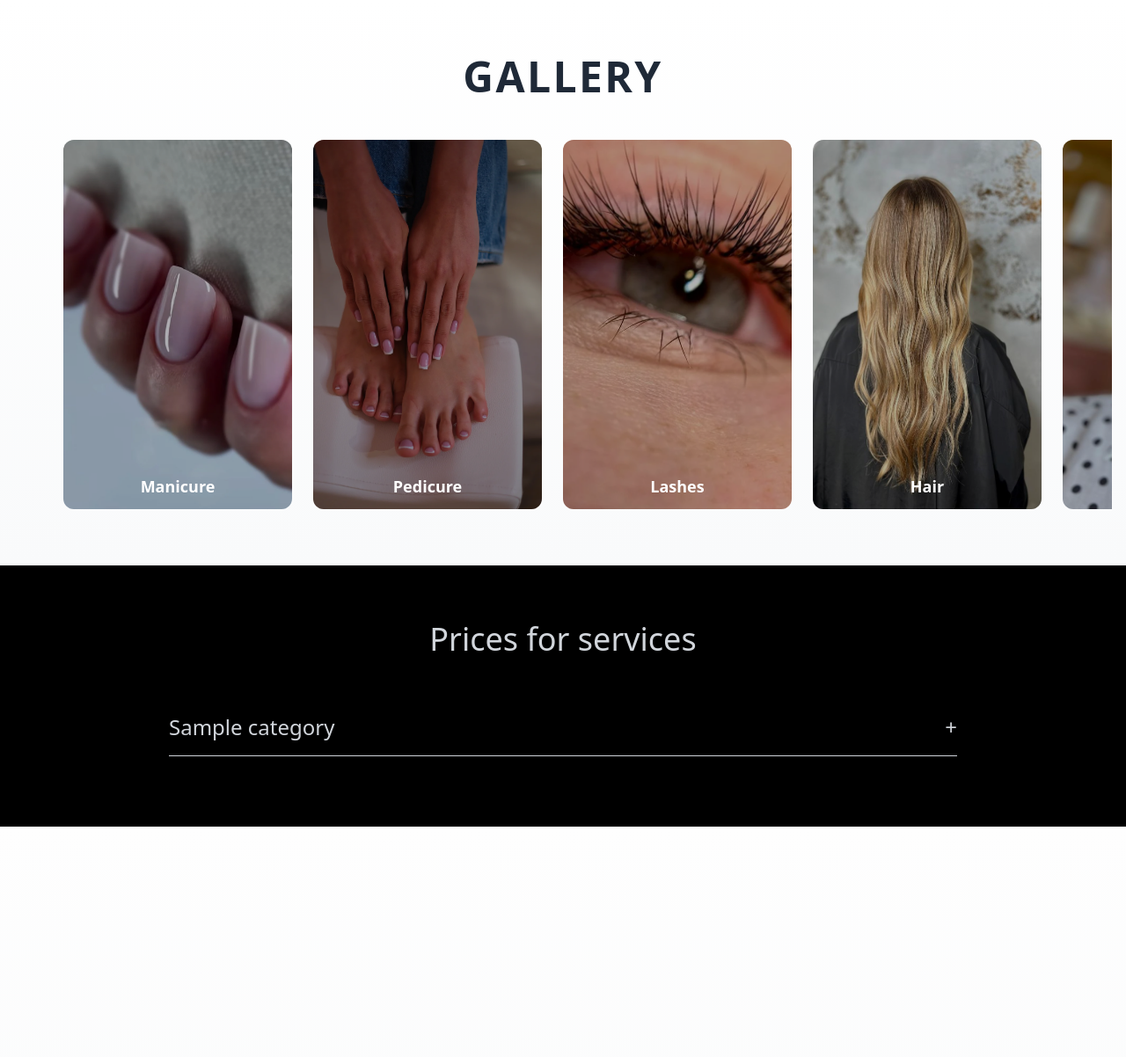
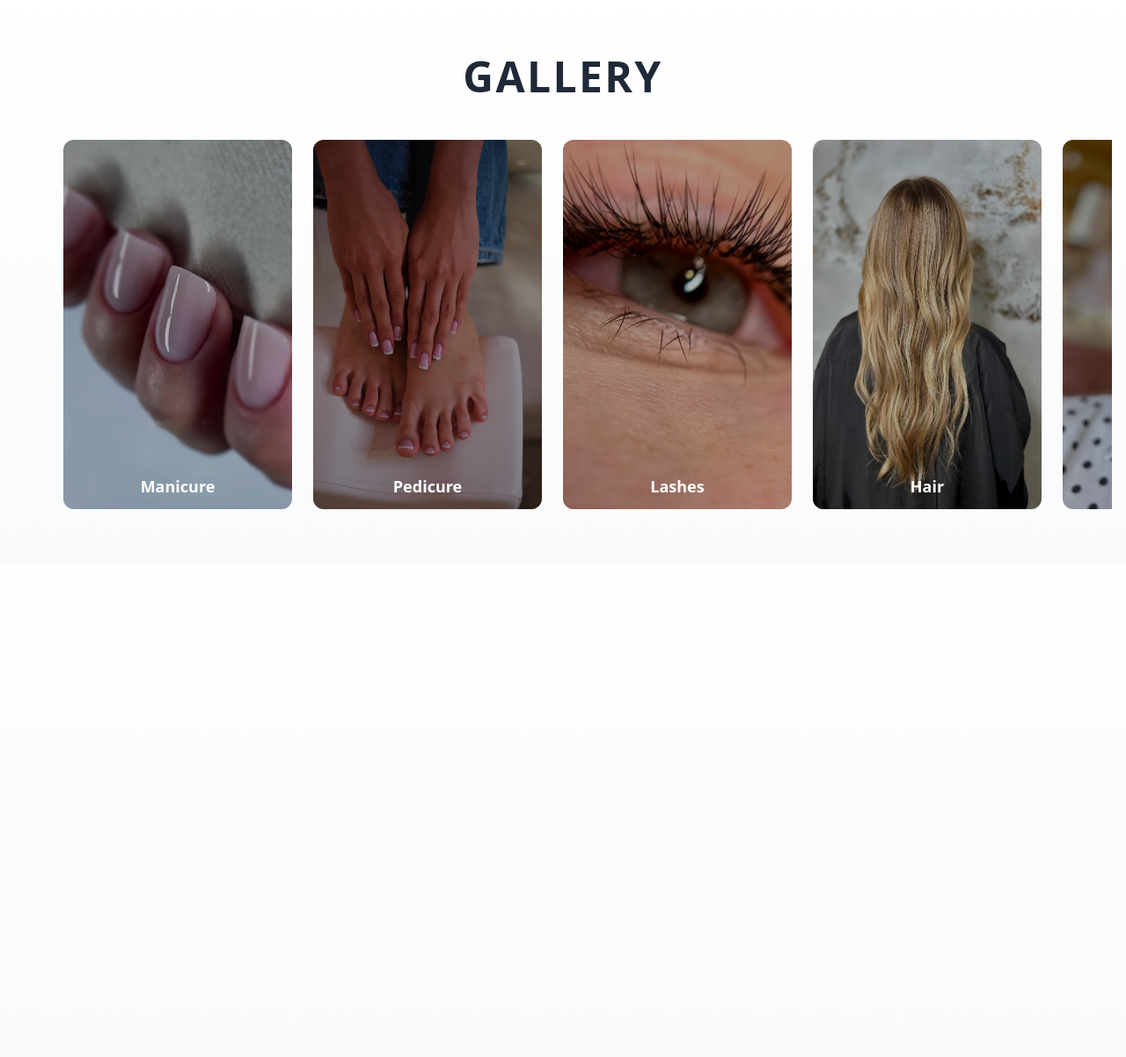
Before and after one commit to Begemot100/maison, a Flask app: template templates/index.html in a window 1280 px wide. Shown: the part 2697-3899 px from the top of the page at 88% size. Run offline with Flask 3, Linux system fonts and the light colour scheme; the template is opened without the code that fills it: most values are stand-ins (such as "Sample title", 1, 10 or a date in 2020); grey boxes marked "Sample" are stand-in pictures; some libraries are stand-ins or nearby versions; some web fonts are replaced.

Commit message:
fix: restore index and add chat.css

```diff
--- a/templates/index.html
+++ b/templates/index.html
@@ -226,14 +226,14 @@
 
   <!-- Modal -->
   <div
-    class="fixed inset-x-0 md:inset-0 top-0 md:top-auto flex items-center justify-center bg-black bg-opacity-90 z-50 px-4 md:items-center md:h-full"
+    class="fixed inset-x-0 top-20 md:inset-0 md:top-auto flex items-start md:items-center justify-center bg-black bg-opacity-90 z-50 px-4 h-[calc(100vh-20%)] md:h-full"
     x-show="showModal"
     x-transition
     @click="showModal = false"
     x-cloak
   >
     <div
-      class="bg-glass backdrop-blur-md bg-white/30 p-6 rounded-xl w-full max-w-lg relative shadow-xl overflow-y-auto md:max-h-[80vh] md:h-auto md:top-auto top-20"
+      class="bg-glass backdrop-blur-md bg-white/30 p-6 rounded-xl w-full max-w-lg relative shadow-xl overflow-y-auto max-h-full md:max-h-[80vh] md:h-auto md:top-auto"
       @click.stop
     >
       <template x-if="selectedMember">
@@ -316,71 +316,6 @@
 </section>
 
 <!-- Services Accordion Section -->
-<section
-  id="services"
-  class="bg-black text-gray-300 py-16 px-4"
-  x-data="{ isVisible: false }"
-  x-init="
-    const observer = new IntersectionObserver((entries) => {
-      if (entries[0].isIntersecting) {
-        isVisible = true;
-        observer.disconnect();
-      }
-    }, { threshold: 0.1 });
-    observer.observe($el);
-  "
->
-  <h2 class="text-4xl font-playfair text-center mb-12">
-    {{ _('Prices for services') }}
-  </h2>
-
-  <div class="max-w-4xl mx-auto" x-data="{ open: null }">
-    {% for category, items in services.items() %}
-    <div class="border-b border-gray-300 mb-4">
-      <button
-        class="w-full text-left py-4 text-2xl font-normal flex justify-between items-center focus:outline-none"
-        @click="open === '{{ category }}' ? open = null : open = '{{ category }}'"
-      >
-        <span>{{ translated_categories.get(category, category) }}</span>
-        <span
-          class="transform transition-all duration-800 ease-[cubic-bezier(0.68,-0.6,0.32,1.6)] text-2xl"
-          :class="open === '{{ category }}' ? 'rotate-45 scale-115 text-pink-400 animate-pulse-once' : 'rotate-0 scale-100 text-gray-300'"
-        >+</span>
-      </button>
-
-      <div
-        x-show="open === '{{ category }}'"
-        x-transition:enter="transition duration-800 ease-[cubic-bezier(0.68,-0.6,0.32,1.6)] transform"
-        x-transition:enter-start="opacity-0 -translate-y-6 scale-90 filter blur-sm"
-        x-transition:enter-end="opacity-100 translate-y-0 scale-100 filter blur-none"
-        x-transition:leave="transition duration-800 ease-[cubic-bezier(0.4,0,0.2,1)] transform"
-        x-transition:leave-start="opacity-100 translate-y-0 scale-100 filter blur-none"
-        x-transition:leave-end="opacity-0 -translate-y-6 scale-90 filter blur-sm"
-        class="pl-4 pb-4 space-y-2"
-      >
-        {% for item in items %}
-        <div
-          class="flex justify-between text-lg border-b border-gray-700 py-2"
-          x-show="open === '{{ category }}'"
-          x-transition:enter="transition duration-600 ease-[cubic-bezier(0.68,-0.6,0.32,1.6)] transform"
-          x-transition:enter-start="opacity-0 -translate-x-4"
-          x-transition:enter-end="opacity-100 translate-x-0"
-          x-transition:leave="transition duration-600 ease-[cubic-bezier(0.4,0,0.2,1)] transform"
-          x-transition:leave-start="opacity-100 translate-x-0"
-          x-transition:leave-end="opacity-0 -translate-x-4"
-          style="transition-delay: {{ loop.index0 * 100 }}ms;"
-        >
-          <span>{{ translated_services.get(item.service, item.service) }}</span>
-          <span>{{ item.price }}</span>
-        </div>
-        {% endfor %}
-      </div>
-    </div>
-    {% endfor %}
-  </div>
-</section>
-
-<!-- Contact Section with Map and WhatsApp -->
 <section
   id="contact"
   class="bg-gradient-to-b from-[#fefefe] to-gray-50 py-20 px-6 text-gray-800 font-cantata"
@@ -506,14 +441,6 @@
 html {
   scroll-behavior: smooth;
 }
-
-/* Медиазапрос для мобильных устройств */
-@media (max-width: 767px) {
-  .modal-mobile {
-    height: calc(100vh - 20%);
-    overflow-y: auto;
-  }
-}
 </style>
 
 <script>
```
